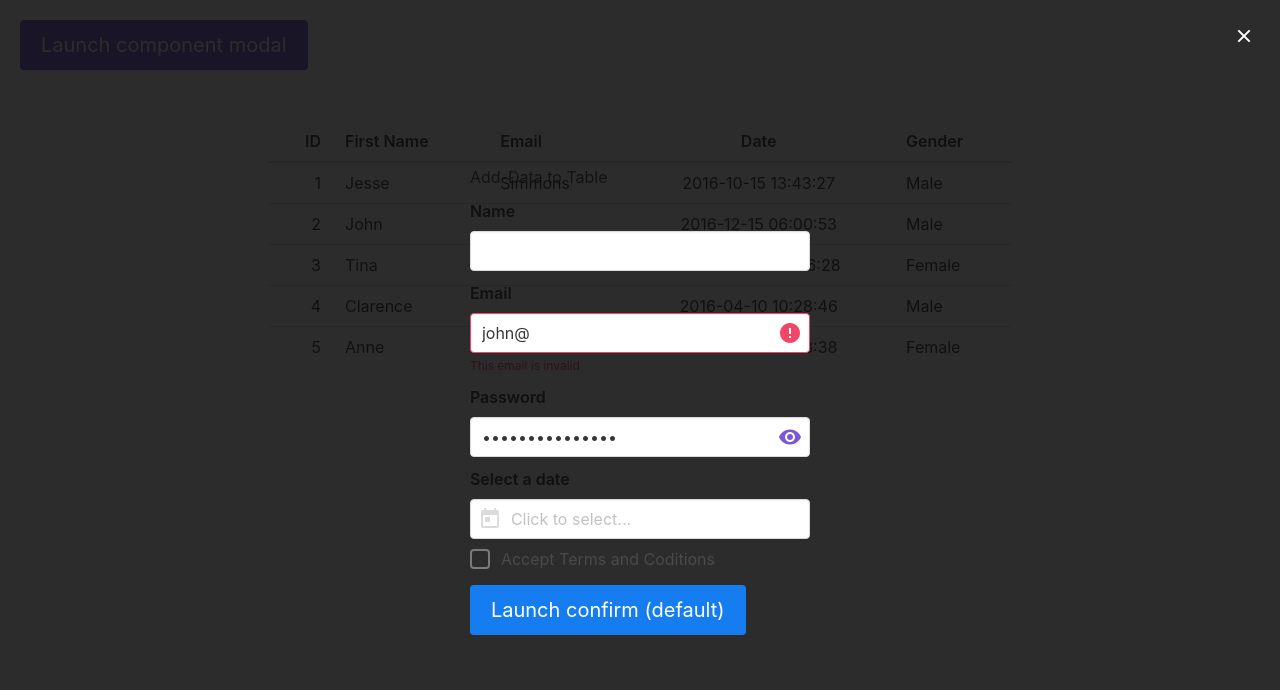
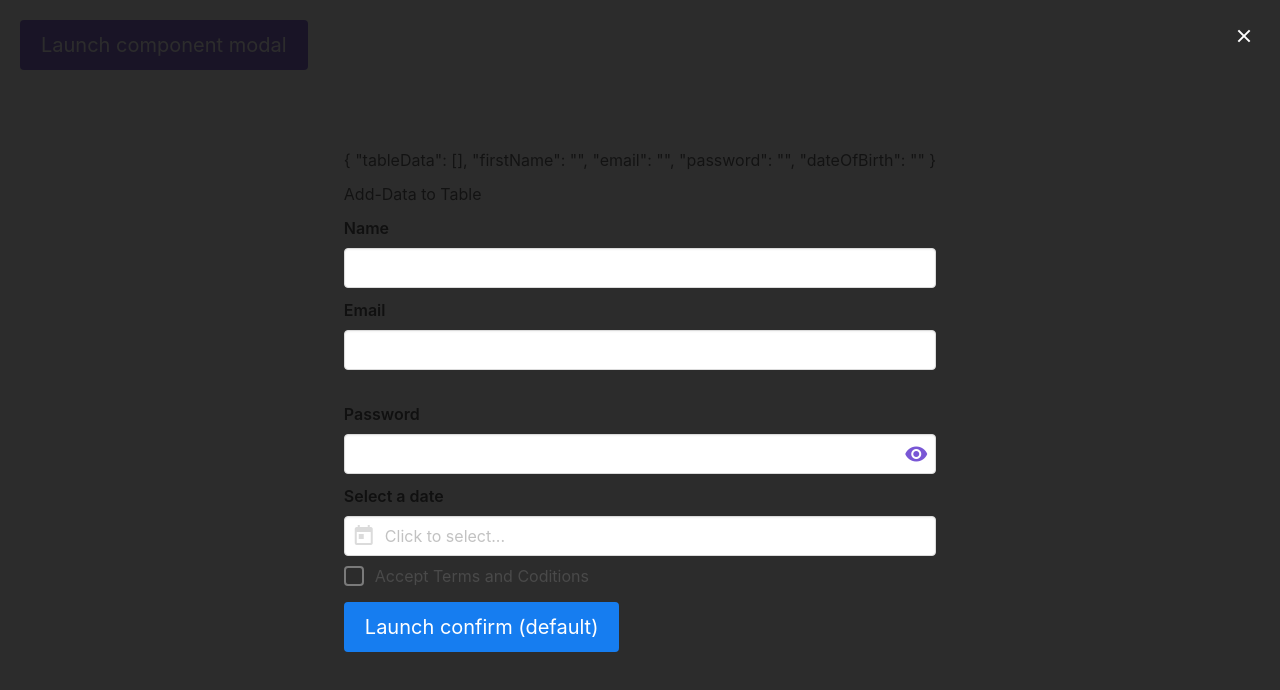
Before and after one commit to sudhanshulicensed/Table-App, a Vue app: page / in a window 1280 px wide. Both pictures are taken after a click on the button "Launch component modal". Shown: the top 690 px of the page. Built offline with nearby package versions, Linux system fonts and the light colour scheme.

Commit message:
Added Proper Component

```diff
--- a/src/App.vue
+++ b/src/App.vue
@@ -1,7 +1,7 @@
 <template>
   <div id="app">
     <div class="component">
-      <div class="form-modal"><FormModal /></div>
+      <div class="form-modal"><FormModal :inputData="data"/></div>
       <div class="form-to-tab"><FormToTable /></div>
     </div>
   </div>
@@ -17,6 +17,25 @@ export default {
   components: {
     FormToTable,
     FormModal,
+  },
+  data(){
+    return {
+      data: {
+        tableData: [],
+        firstName: "",
+        email: "",
+        password: "",
+        dateOfBirth: "",
+      }
+    }
+  },
+  methods: {
+    addDataToTable(){
+      if(this.firstName && this.email && this.dateOfBirth) {
+        console.log(this.firstName, this.email, this.dateOfBirth)
+        this.tableData.push({fname: this.firstName, eMail: this.email, dOb: this.dateOfBirth})
+      }
+    }
   }
 }
 </script>
--- a/src/components/Add-Edit_Form.vue
+++ b/src/components/Add-Edit_Form.vue
@@ -1,21 +1,22 @@
 <template>
   <form class="form" action="">
+  {{inputData}}
     <div class="form-title">
       <p>Add-Data to Table</p>
     </div>
     <div class="input-1">
       <b-field label="Name">
-        <b-input v-model="name"></b-input>
+        <b-input v-model="firstName"></b-input>
       </b-field>
     </div>
     <div class="input-2">
-      <b-field label="Email" type="is-danger" message="This email is invalid">
-        <b-input type="email" value="john@" maxlength="30"> </b-input>
+      <b-field label="Email">
+        <b-input v-model="email" type="email" value="" maxlength="30"></b-input>
       </b-field>
     </div>
     <div class="input-3">
       <b-field label="Password">
-        <b-input type="password" value="iwantmytreasure" password-reveal>
+        <b-input v-model="passWord" type="password" value="iwantmytreasure" password-reveal>
         </b-input>
       </b-field>
     </div>
@@ -26,12 +27,13 @@
           placeholder="Click to select..."
           icon="calendar-today"
           trap-focus
+          v-model="dateOfBirth"
         >
         </b-datepicker>
       </b-field>
     </div>
     <div class="input4">
-      <b-checkbox v-model="hasError">Accept Terms and Coditions</b-checkbox>
+      <b-checkbox>Accept Terms and Coditions</b-checkbox>
     </div>
     <div class="dialogue">
       <DialogueBox />
@@ -44,9 +46,30 @@ import DialogueBox from "./DialogueBox.vue";
 
 export default {
   name: "AddEditForm",
+  props: {
+    inputData: {
+      type: Object,
+      default: () => ({}),
+    }
+  },
   components: {
     DialogueBox,
   },
+  data(){
+    return{
+      check: true,
+      firstName: this.inputData.firstName,
+      email: this.inputData.firstName,
+      passWord: this.inputData.password,
+      dateOfBirth: this.inputData.dateOfBirth,
+    }
+  },
+  methods:{
+    completeForm(){
+      console.log(this.firstName, this.email, this.passWord, this.dateOfBirth);
+    },
+  }
+
 };
 </script>
 
--- a/src/components/Modal.vue
+++ b/src/components/Modal.vue
@@ -16,7 +16,7 @@
             close-button-aria-label="Close"
             aria-modal>
             <template>
-                <AddEditForm />
+                <AddEditForm :inputData="inputData"/>
             </template>
         </b-modal>
     </div>
@@ -24,61 +24,18 @@
 
 <script>
 
-// const ModalForm = {
-//         props: ['email', 'password', 'canCancel'],
-//         template: `
-//             <form action="">
-//                 <div class="modal-card" style="width: auto">
-//                     <header class="modal-card-head">
-//                         <p class="modal-card-title">Login</p>
-//                         <button
-//                             type="button"
-//                             class="delete"
-//                             @click="$emit('close')"/>
-//                     </header>
-//                     <section class="modal-card-body">
-//                         <b-field label="Email">
-//                             <b-input
-//                                 type="email"
-//                                 :value="email"
-//                                 placeholder="Your email"
-//                                 required>
-//                             </b-input>
-//                         </b-field>
-
-//                         <b-field label="Password">
-//                             <b-input
-//                                 type="password"
-//                                 :value="password"
-//                                 password-reveal
-//                                 placeholder="Your password"
-//                                 required>
-//                             </b-input>
-//                         </b-field>
-
-//                         <b-checkbox>Remember me</b-checkbox>
-//                     </section>
-//                     <footer class="modal-card-foot">
-//                         <b-button
-//                             label="Close"
-//                             @click="$emit('close')" />
-//                         <b-button
-//                             label="Login"
-//                             type="is-primary" />
-//                     </footer>
-//                 </div>
-//             </form>
-//         `
-//     }
-// // // // // //
-
 import AddEditForm from "./Add-Edit_Form.vue"
 
 export default {
     name: "FormModal",
+    props: {
+        inputData: {
+            type: Object,
+            default: () => ({}),
+        }
+    },
     components: {
         AddEditForm,
-            // ModalForm
         },
         data() {
             return {
--- a/src/components/Table.vue
+++ b/src/components/Table.vue
@@ -1,6 +1,6 @@
 <template>
   <div class="table">
-    <b-table :data="data" :columns="columns"></b-table>
+    <b-table></b-table>
   </div>
 </template>
 
@@ -12,38 +12,10 @@ export default {
       data: [
         {
           id: 1,
-          first_name: "Jesse",
+          first_name: "",
           email: "Simmons",
           date: "2016-10-15 13:43:27",
           gender: "Male",
-        },
-        {
-          id: 2,
-          first_name: "John",
-          last_name: "Jacobs",
-          date: "2016-12-15 06:00:53",
-          gender: "Male",
-        },
-        {
-          id: 3,
-          first_name: "Tina",
-          last_name: "Gilbert",
-          date: "2016-04-26 06:26:28",
-          gender: "Female",
-        },
-        {
-          id: 4,
-          first_name: "Clarence",
-          last_name: "Flores",
-          date: "2016-04-10 10:28:46",
-          gender: "Male",
-        },
-        {
-          id: 5,
-          first_name: "Anne",
-          last_name: "Lee",
-          date: "2016-12-06 14:38:38",
-          gender: "Female",
         },
       ],
       columns: [
@@ -63,12 +35,8 @@ export default {
         },
         {
           field: "date",
-          label: "Date",
+          label: "Date of Birth",
           centered: true,
-        },
-        {
-          field: "gender",
-          label: "Gender",
         },
       ],
     };
```
